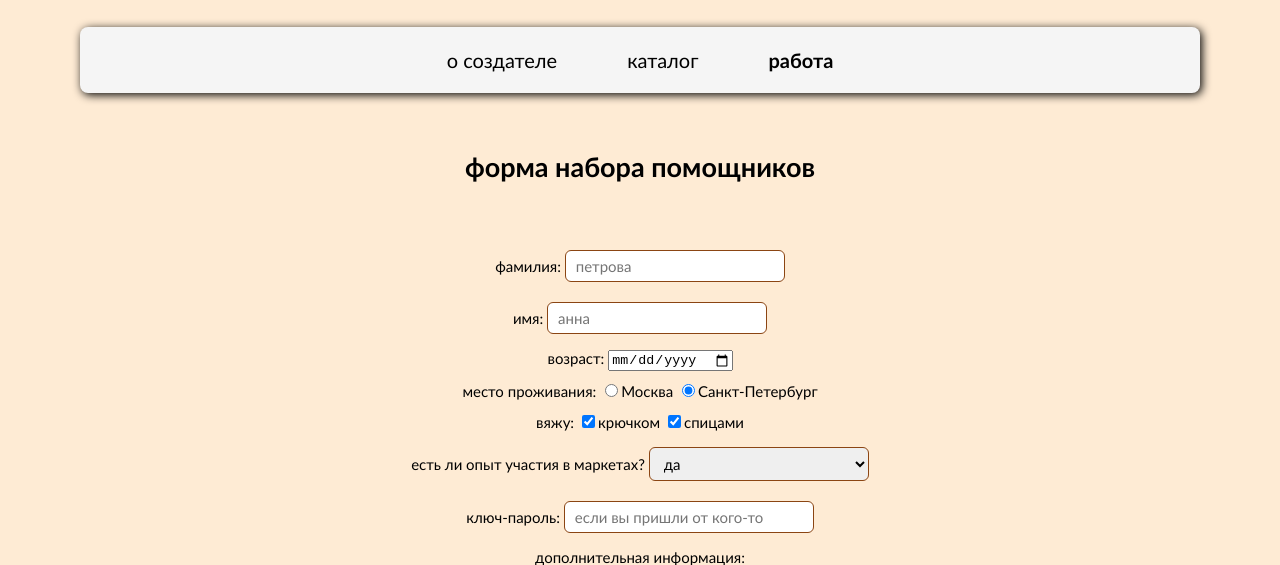
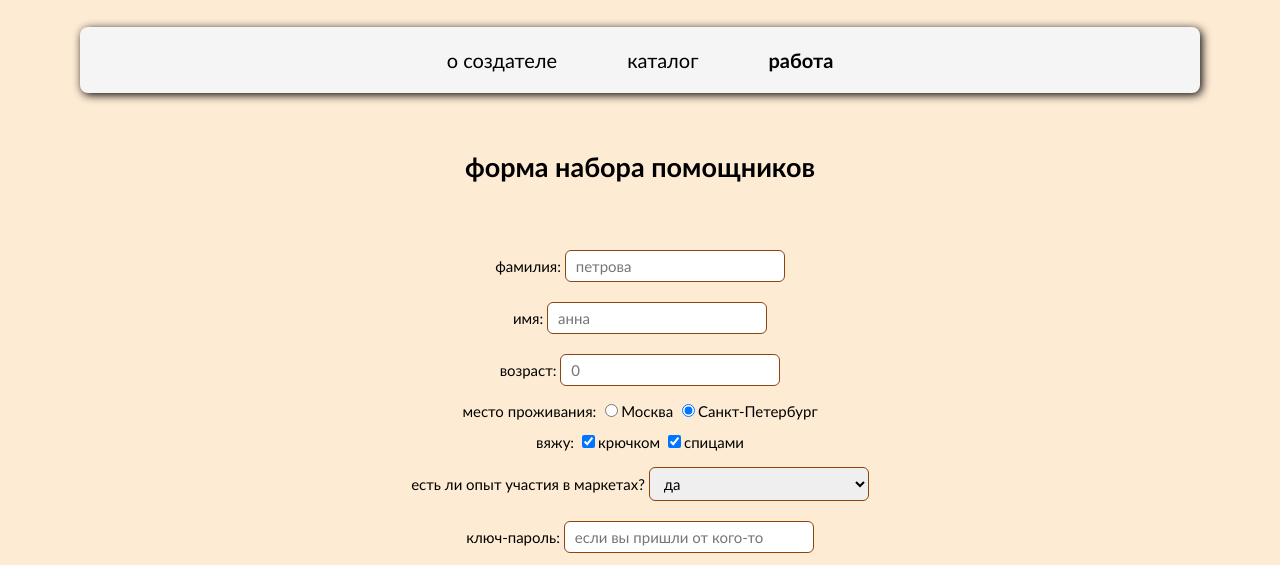
Before and after one commit to usalomatova/warmhookadaptive, a plain HTML site: page form.html in a window 1280 px wide. Shown: the part 181-746 px from the top of the page. Drawn offline with Linux system fonts and the light colour scheme.

Commit message:
Update form.html

```diff
--- a/form.html
+++ b/form.html
@@ -29,7 +29,7 @@
                 <form action="https://google.com" target="_blank" method="get">
                 <p>фамилия: <input type="Text" name="first_name" size=20  placeholder="петрова"></p>
                 <p>имя: <input type="Text" name="last_name" size=20  placeholder="анна"></p>
-                <p>возраст: <input type="date" name="age" size=20 placeholder="0"></p>
+                <p>возраст: <input type="Number" name="age" size=20 placeholder="0"></p>
                 <p>место проживания:
                     <input type="Radio" name="place" value="Moscow">Москва
                     <input type="Radio" name="place" value="SaintP" checked >Санкт-Петербург
```
